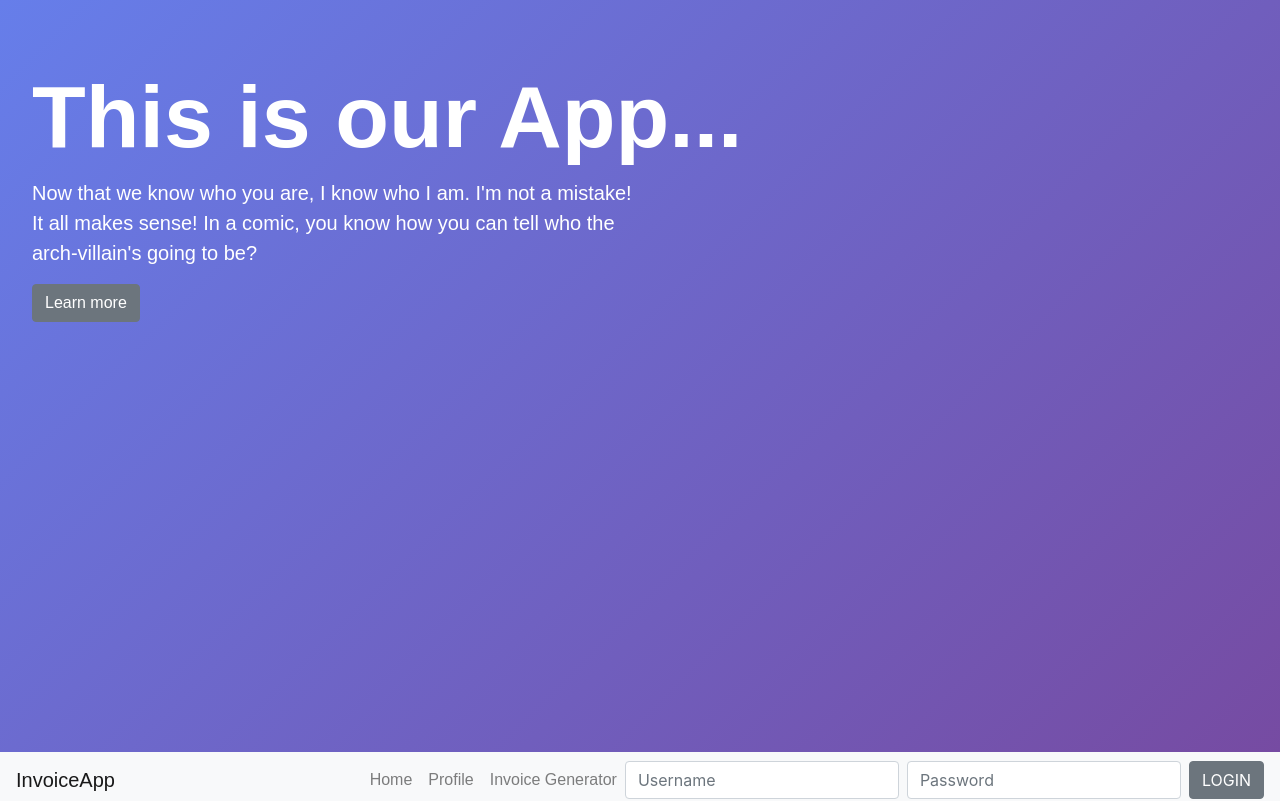
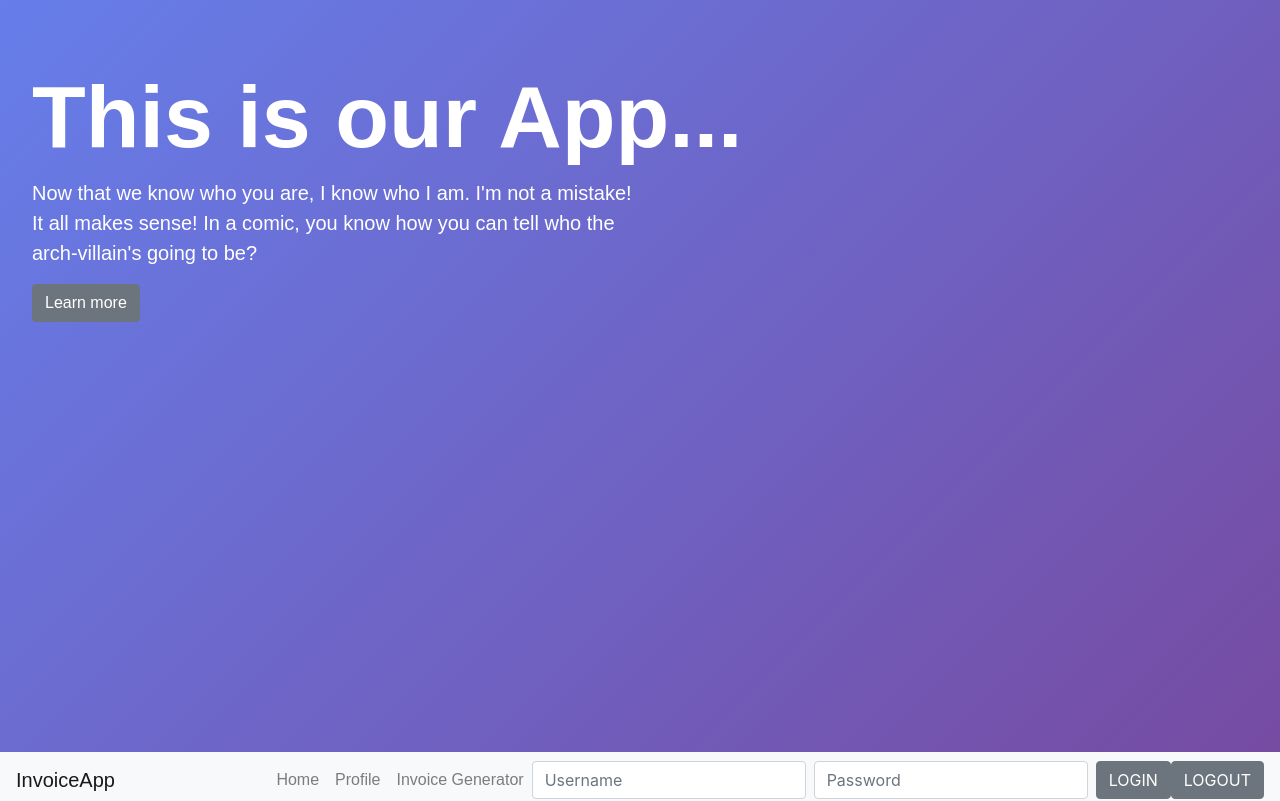
Before and after one commit to AlexGaiser/invoicing-app, a React (Create React App) app in the folder client/freelancing-app/: page /InvoiceGenerator in a window 1280 px wide. Shown: the top 801 px of the page. Built offline with nearby package versions, Linux system fonts and the light colour scheme; no server answers.

Commit message:
Staging - Logout Button Created - Created Logout button for redirect

```diff
--- /dev/null
+++ b/client/freelancing-app/src/LogoutButton/LogoutButton.js
@@ -0,0 +1,19 @@
+import React, { Component } from 'react';
+import { Button } from 'reactstrap';
+import { BrowserRouter as Router, Route, Link } from "react-router-dom";
+
+import {Navbar, Nav, NavDropdown, Form, FormControl } from 'react-bootstrap'
+
+
+const LogoutButton = (props) => {
+ return (
+   <React.Fragment>
+     <Form onSubmit={()=>alert('form submitted')}inline className="">
+       <Button type="submit" className="" variant="outline-success">LOGOUT</Button>
+     </Form>
+   </React.Fragment>
+ )
+}
+
+
+export default LogoutButton;
--- a/client/freelancing-app/src/NavBar/NavBar.js
+++ b/client/freelancing-app/src/NavBar/NavBar.js
@@ -2,6 +2,7 @@ import React, { Component } from 'react';
 import { Button } from 'reactstrap';
 import { BrowserRouter as Router, Route, Link } from "react-router-dom";
 import LoginPanel from '../Login/Login';
+import LogoutButton from '../LogoutButton/LogoutButton'
 
 import {Navbar, Nav, NavDropdown, Form, FormControl } from 'react-bootstrap'
 
@@ -28,6 +29,7 @@ const NavBar = (props) => {
                 <Nav.Link href="/InvoiceGenerator">Invoice Generator</Nav.Link>
               </Nav>
               <LoginPanel />
+              <LogoutButton />
             </Navbar.Collapse>
           </Navbar>
       </React.Fragment>
```
